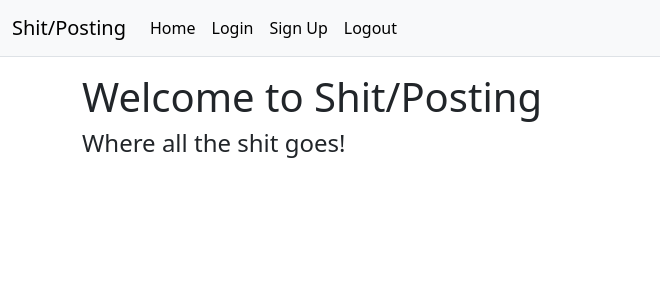
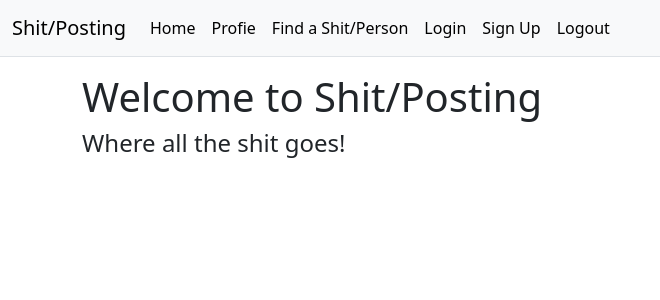
Before and after one commit to steven-mandac/blog-project, a Flask app: page / in a window 1280 px wide. Shown: the top 300 px of the page, without its empty margins (0-660 px from the left). Run offline with Flask 3, Linux system fonts and the light colour scheme.

Commit message:
[add] added requirements.txt

```diff
--- a/website/templates/layout.html
+++ b/website/templates/layout.html
@@ -29,6 +29,12 @@
                 <a class="nav-link active" aria-current="page" href="{{ url_for('views.home') }}">Home</a>
               </li>
               <li class="nav-item">
+                <a class="nav-link active" aria-current="page" href="{{ url_for('views.home') }}">Profie</a>
+              </li>
+              <li class="nav-item">
+                <a class="nav-link active" aria-current="page" href="{{ url_for('views.home') }}">Find a Shit/Person</a>
+              </li>
+              <li class="nav-item">
                 <a class="nav-link active" aria-current="page" href="{{ url_for('auth.login') }}">Login</a>
               </li>
               <li class="nav-item">
```
Also changed, not shown: requirements.txt (added, +8 -0 lines).
